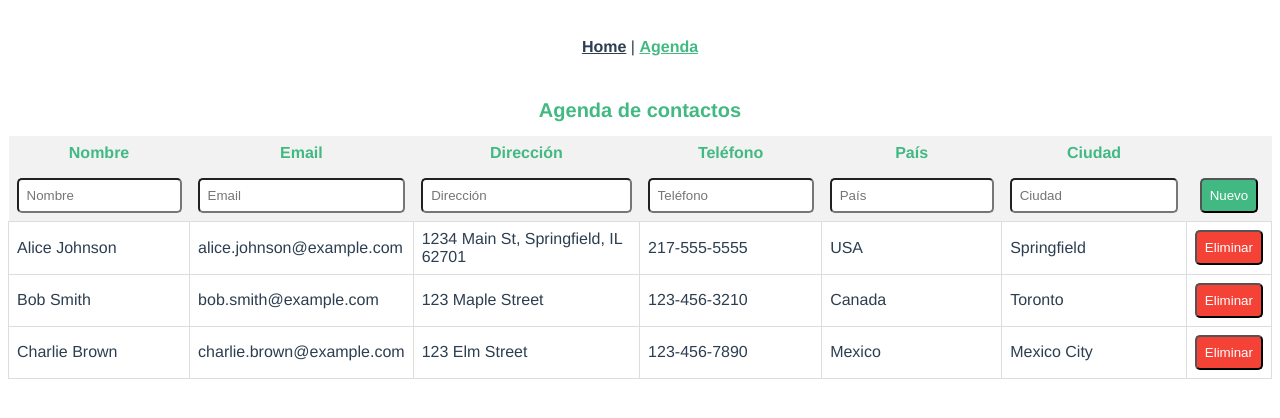
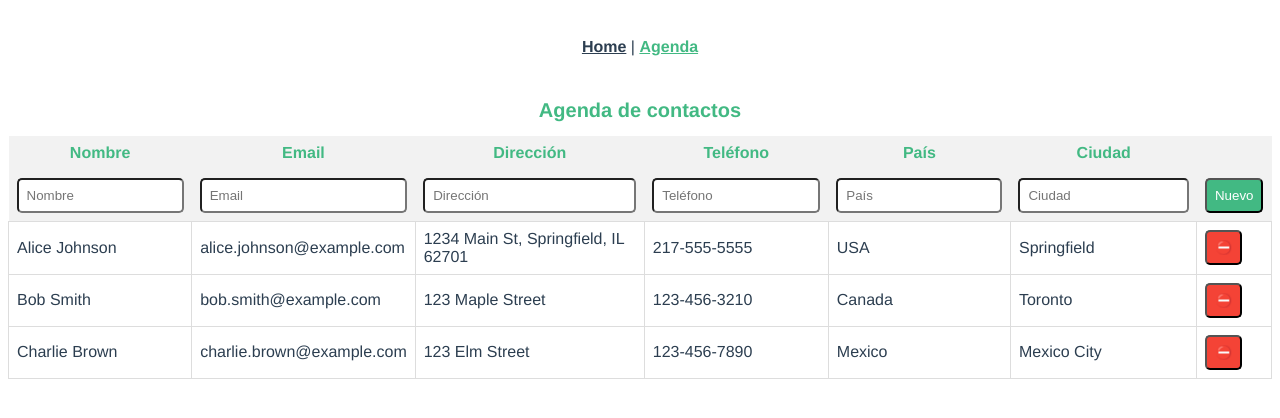
Before and after one commit to adhes14/agenda_vue, a Vue app: page /agenda in a window 1280 px wide. Shown: the top 418 px of the page. Built offline with nearby package versions, Linux system fonts and the light colour scheme.

Commit message:
mejorar, crear nuevo contacto

```diff
--- a/src/views/AgendaView.vue
+++ b/src/views/AgendaView.vue
@@ -13,12 +13,12 @@
           <th></th>
         </tr>
         <tr>
-          <th><input type="text" v-model="contactoNuevo.name" placeholder="Nombre"></th>
-          <th><input type="text" v-model="contactoNuevo.email" placeholder="Email"></th>
-          <th><input type="text" v-model="contactoNuevo.address" placeholder="Dirección"></th>
-          <th><input type="text" v-model="contactoNuevo.phone" placeholder="Teléfono"></th>
-          <th><input type="text" v-model="contactoNuevo.country" placeholder="País"></th>
-          <th><input type="text" v-model="contactoNuevo.city" placeholder="Ciudad"></th>
+          <th><input type="text" v-model="contacto.name" placeholder="Nombre"></th>
+          <th><input type="email" v-model="contacto.email" placeholder="Email"></th>
+          <th><input type="text" v-model="contacto.address" placeholder="Dirección"></th>
+          <th><input type="text" v-model="contacto.phone" placeholder="Teléfono"></th>
+          <th><input type="text" v-model="contacto.country" placeholder="País"></th>
+          <th><input type="text" v-model="contacto.city" placeholder="Ciudad"></th>
           <th><button class="nuevo" @click="guardarNuevo()" >Nuevo</button></th>
         </tr>
       </thead>
@@ -30,7 +30,7 @@
           <td>{{ contacto.phone }}</td>
           <td>{{ contacto.country }}</td>
           <td>{{ contacto.city }}</td>
-          <td><button class="eliminar" @click="eliminarContacto(index)">Eliminar</button></td>
+          <td><button class="eliminar" @click="eliminarContacto(index)">⛔</button></td>
         </tr>
       </tbody>
     </table>
@@ -43,7 +43,7 @@ export default {
   data() {
     return {
       titulo: 'Agenda de contactos',
-      contactoNuevo: {
+      contacto: {
         name: '',
         email: '',
         address: '',
@@ -84,11 +84,12 @@ export default {
   },
   methods: {
     guardarNuevo() {
+      if (this.contacto.id === 0) this.contacto.id = this.contactos.length + 1;
       this.contactos.push({
-        id: this.contactos.length + 1,
-        ...this.contactoNuevo,
+        ...this.contacto,
       });
-      this.contactoNuevo = {
+      this.contacto = {
+        id: 0,
         name: '',
         email: '',
         address: '',
```
